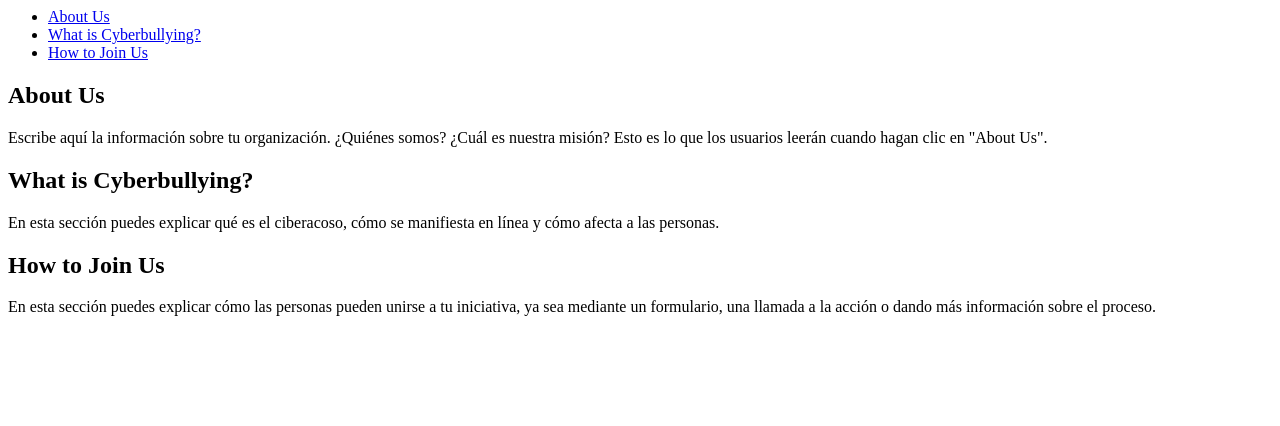
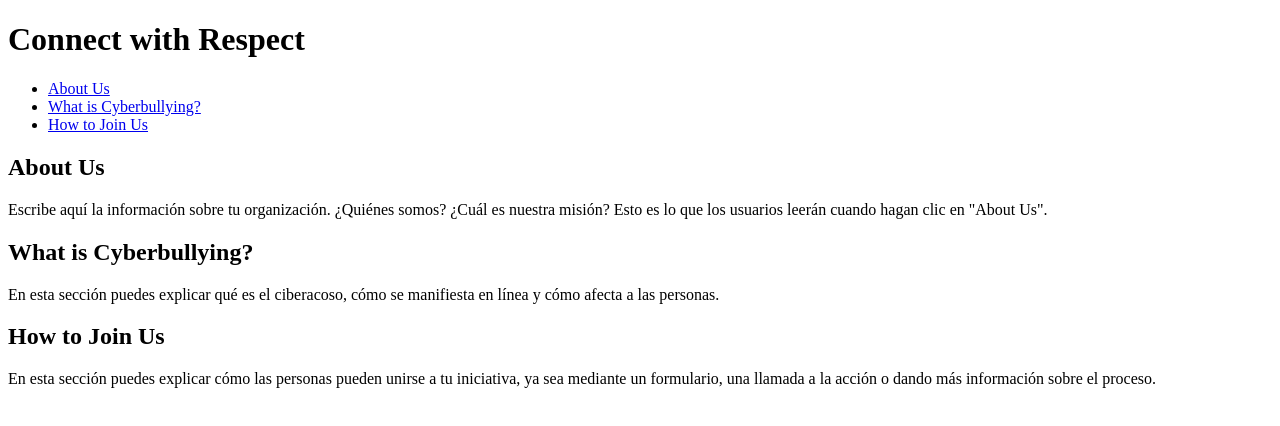
Before and after one commit to Eduardo6410/CONNECT-WITH-RESPECT, a plain HTML site: page index.html in a window 1280 px wide. Drawn offline with Linux system fonts and the light colour scheme.

Commit message:
Update index.html

```diff
--- a/index.html
+++ b/index.html
@@ -1,4 +1,16 @@
-<nav>
+
+<!DOCTYPE html>
+<html lang="es">
+<head>
+    <meta charset="UTF-8">
+    <meta name="viewport" content="width=device-width, initial-scale=1.0">
+    <title>Connect with Respect</title>
+</head>
+<body>
+    <header>
+        <h1>Connect with Respect</h1>
+    </header>
+    <nav>
     <ul>
         <li><a href="#aboutus">About Us</a></li>
         <li><a href="#cyberbullying">What is Cyberbullying?</a></li>
```
